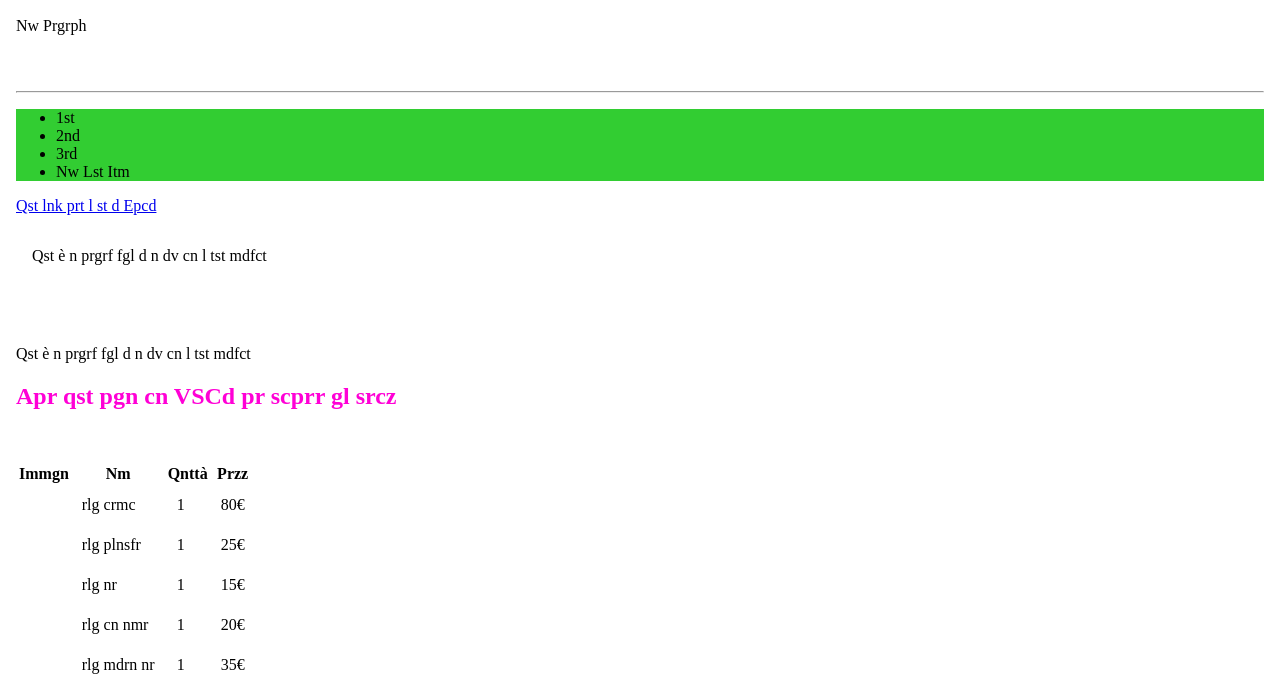
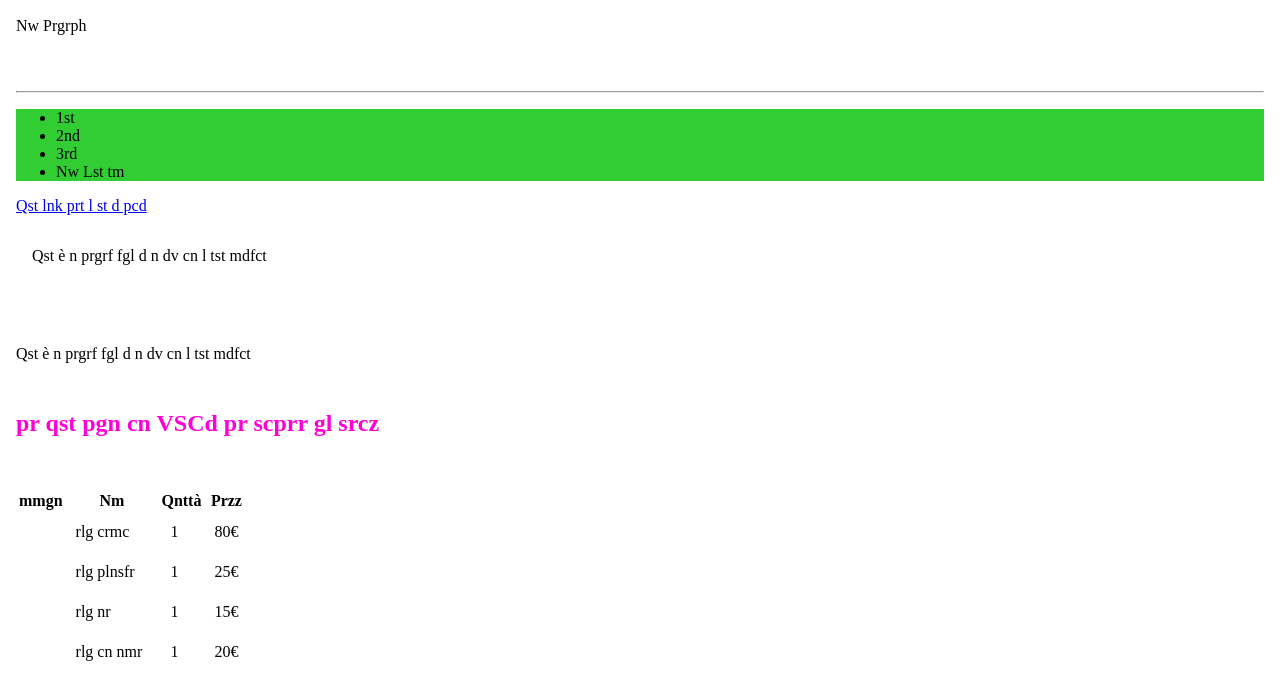
Before and after one commit to GabrieleBongio/Esercitazioni-Epicode, a plain HTML site: page Esercizio3.2/D7.html in a window 1280 px wide. Shown: the part 126-802 px from the top of the page. Drawn offline with Linux system fonts and the light colour scheme.

Commit message:
Aggiornamento esercizio 2 settimana 3

```diff
--- a/Esercizio3.2/D7.html
+++ b/Esercizio3.2/D7.html
@@ -122,6 +122,7 @@
         const listOfA = document.querySelectorAll('a:not(footer a)');
         for (let i = 0; i < listOfA.length; i++) {
           listOfA[i].setAttribute("href", "https://g.co/kgs/N668ca");
+          //Oppure listOfA[i].href = "https://g.co/kgs/N668ca";
         }
       }
       changeUrls();
@@ -176,7 +177,7 @@
       document.querySelector("h1").setAttribute("onclick", "makeItClickable()");
       const makeItClickable = function () {
         var TextH1 = document.querySelector("h1").innerText
-        document.querySelector("h1").innerText = TextH1.slice(0, TextH1.length - 1);
+        document.querySelector("h1").innerText = TextH1.slice(0, - 1);
       }
 
       /* ESERCIZIO 10
@@ -280,25 +281,13 @@
       Crea una funzione che elimini le vocali da ogni elemento testuale della pagina (puoi aiutarti con i nuovi metodi degli array di ES6)
     */
 
-      const ListOfVowels = ["a","e","i","o","u"]
       const deleteVowels = function () {
-        const ListOfEverything = document.querySelectorAll('h1, h2, h3, li, p, a, th, td');
-        for (let i = 0; i < ListOfEverything.length; i++) {
-          const letters = ListOfEverything[i].innerText.split("");
-          var finalText = ""
-          letters.forEach(letter => {
-            var conteggio = 0;
-            ListOfVowels.forEach((vowel) => {
-              if (vowel !== letter) {
-                conteggio++;
-              }
-            })
-            if (conteggio == 5) {
-              finalText += letter;
-            }
-          });
-          ListOfEverything[i].innerText = finalText;
-        }
+        const ListOfEverything = document.querySelectorAll('span, h1, h2, h3, li, p, a, th, td');
+        ListOfEverything.forEach((letters) => {
+          const str = letters.textContent;
+          const StrNoVowels = str.replace(/[aeiou]/gi, "");
+          letters.innerText = StrNoVowels;
+        })
       }
       deleteVowels();
     </script>
```
